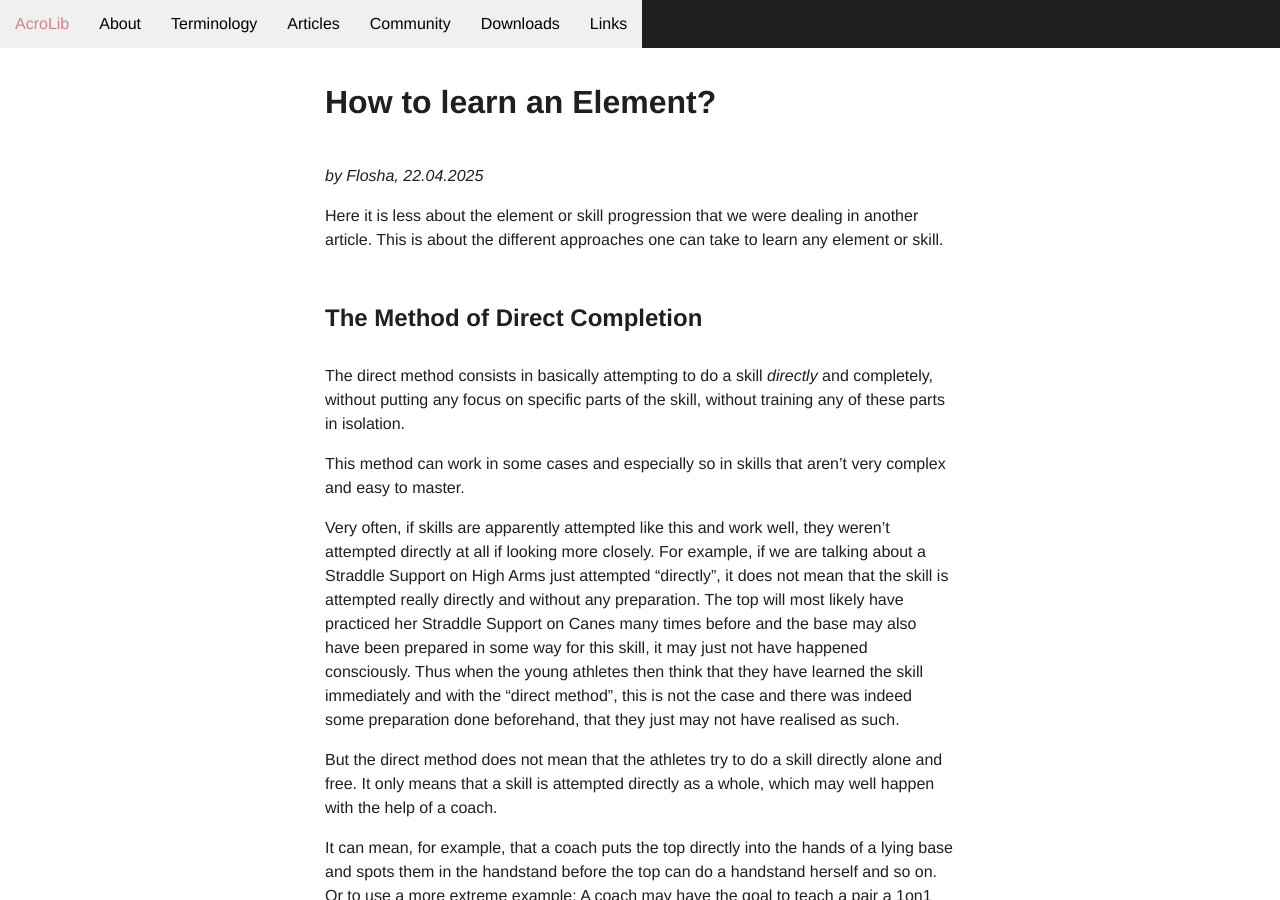
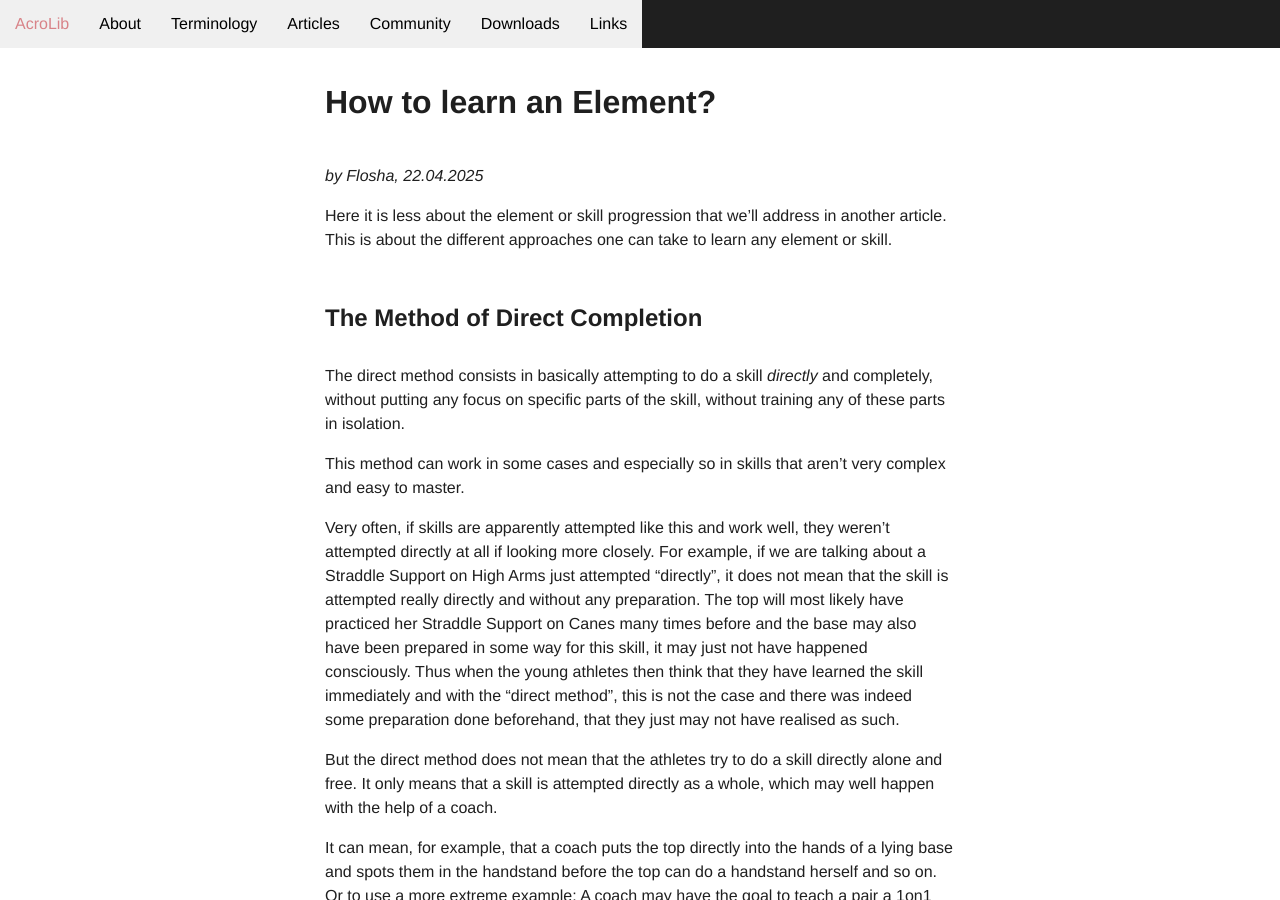
Before and after one commit to floshin/acrolib, a Jekyll site: the page built from training/how-to-learn-an-element.md, in a window 1280 px wide and 900 px high. Built offline with Jekyll 4.4.1, drawn with Linux system fonts in a browser that asks for light colours; our own code applies the rules of GitHub Pages for plain Markdown files.

Commit message:
Update how-to-learn-an-element.md

```diff
--- a/training/how-to-learn-an-element.md
+++ b/training/how-to-learn-an-element.md
@@ -2,7 +2,7 @@
 
 *by Flosha, 22.04.2025*
 
-Here it is less about the element or skill progression that we were dealing in another article. This is about the different approaches one can take to learn any element or skill.
+Here it is less about the element or skill progression that we'll address in another article. This is about the different approaches one can take to learn any element or skill.
 
 
 ## The Method of Direct Completion
```
